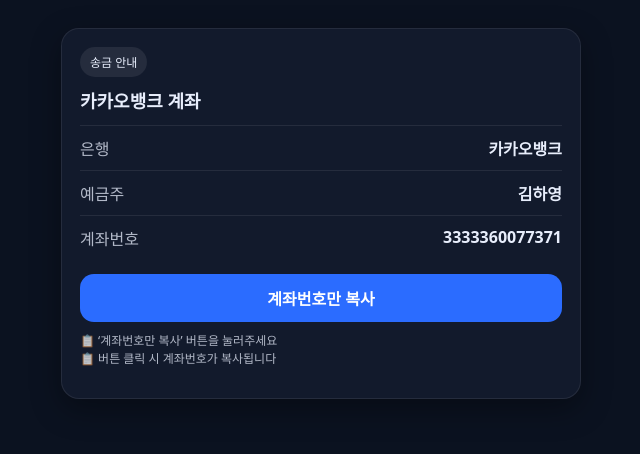
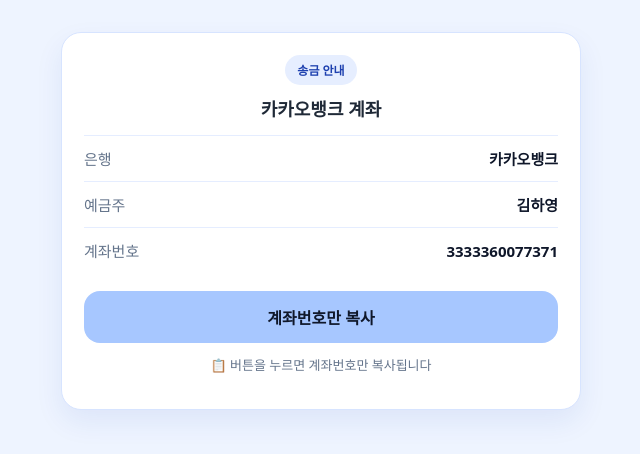
Before and after one commit to HaebinNa/-, a plain HTML site: page index.html in a window 1280 px wide. Shown: the whole page, without its empty margins (319-959 px from the left). Drawn offline with Linux system fonts and the light colour scheme.

Commit message:
Update index.html

```diff
--- a/index.html
+++ b/index.html
@@ -4,23 +4,124 @@
   <meta charset="utf-8" />
   <meta name="viewport" content="width=device-width, initial-scale=1" />
   <title>계좌번호 복사</title>
+
   <style>
-    body { font-family: system-ui, -apple-system, "Segoe UI", Roboto, "Noto Sans KR", sans-serif; margin: 0; background: #0b1220; color: #e8eefc; }
-    .wrap { max-width: 520px; margin: 0 auto; padding: 28px 18px; }
-    .card { background: #121a2c; border: 1px solid rgba(255,255,255,0.08); border-radius: 18px; padding: 18px; box-shadow: 0 10px 30px rgba(0,0,0,0.35); }
-    .badge { display: inline-block; font-size: 12px; padding: 6px 10px; border-radius: 999px; background: rgba(255,255,255,0.08); margin-bottom: 10px; }
-    h1 { font-size: 18px; margin: 0 0 12px; }
-    .row { display: flex; justify-content: space-between; gap: 10px; padding: 10px 0; border-top: 1px solid rgba(255,255,255,0.08); }
-    .row:first-of-type { border-top: 0; }
-    .label { opacity: 0.75; }
-    .value { font-weight: 650; text-align: right; word-break: break-all; }
-    button { width: 100%; margin-top: 14px; padding: 12px 14px; border: 0; border-radius: 14px; font-size: 16px; font-weight: 700; cursor: pointer; background: #2b6cff; color: white; }
-    button:active { transform: translateY(1px); }
-    .hint { margin-top: 10px; font-size: 12px; opacity: 0.75; line-height: 1.5; }
-    .toast { margin-top: 10px; font-size: 13px; padding: 10px 12px; border-radius: 12px; background: rgba(46, 204, 113, 0.14); border: 1px solid rgba(46, 204, 113, 0.25); display: none; }
-    .copybox { position: absolute; left: -9999px; top: -9999px; }
+    /* ===== 전체 배경 ===== */
+    body {
+      margin: 0;
+      font-family: system-ui, -apple-system, "Segoe UI", Roboto, "Noto Sans KR", sans-serif;
+      background: #EEF4FF;          /* 파스텔 블루 배경 */
+      color: #1F2937;
+    }
+
+    .wrap {
+      max-width: 520px;
+      margin: 0 auto;
+      padding: 32px 18px;
+    }
+
+    /* ===== 카드 ===== */
+    .card {
+      background: #FFFFFF;
+      border: 1px solid #D7E4FF;
+      border-radius: 20px;
+      padding: 22px;
+      box-shadow: 0 12px 28px rgba(30, 64, 175, 0.08);
+      text-align: center;
+    }
+
+    /* ===== 상단 배지 ===== */
+    .badge {
+      display: inline-block;
+      background: #E6EEFF;
+      color: #1E40AF;
+      font-size: 12px;
+      padding: 6px 12px;
+      border-radius: 999px;
+      margin-bottom: 10px;
+      font-weight: 600;
+    }
+
+    h1 {
+      font-size: 18px;
+      margin: 0 0 14px;
+    }
+
+    /* ===== 정보 행 ===== */
+    .row {
+      display: flex;
+      justify-content: space-between;
+      align-items: center;
+      padding: 12px 0;
+      border-top: 1px solid #E5EDFF;
+      font-size: 15px;
+    }
+
+    .row:first-of-type {
+      border-top: none;
+    }
+
+    .label {
+      color: #64748B;
+    }
+
+    .value {
+      font-weight: 600;
+      color: #0F172A;
+      word-break: break-all;
+      text-align: right;
+    }
+
+    /* ===== 버튼 ===== */
+    button {
+      width: 100%;
+      margin-top: 18px;
+      padding: 14px 16px;
+      border: none;
+      border-radius: 16px;
+      font-size: 16px;
+      font-weight: 700;
+      cursor: pointer;
+      background: #A7C7FF;          /* 파스텔 블루 버튼 */
+      color: #0F172A;
+    }
+
+    button:hover {
+      background: #93B8FF;
+    }
+
+    button:active {
+      transform: translateY(1px);
+    }
+
+    /* ===== 힌트 ===== */
+    .hint {
+      margin-top: 12px;
+      font-size: 13px;
+      color: #64748B;
+    }
+
+    /* ===== 토스트 ===== */
+    .toast {
+      margin-top: 12px;
+      font-size: 14px;
+      padding: 10px 12px;
+      border-radius: 12px;
+      background: #ECFDF5;
+      border: 1px solid #A7F3D0;
+      color: #065F46;
+      display: none;
+    }
+
+    /* ===== fallback ===== */
+    .copybox {
+      position: absolute;
+      left: -9999px;
+      top: -9999px;
+    }
   </style>
 </head>
+
 <body>
   <div class="wrap">
     <div class="card">
@@ -29,23 +130,25 @@
 
       <div class="row">
         <div class="label">은행</div>
-        <div class="value" id="bankText">카카오뱅크</div>
+        <div class="value">카카오뱅크</div>
       </div>
       <div class="row">
         <div class="label">예금주</div>
-        <div class="value" id="nameText">김하영</div>
+        <div class="value">김하영</div>
       </div>
       <div class="row">
         <div class="label">계좌번호</div>
-        <div class="value" id="acctText">3333360077371</div>
+        <div class="value">3333360077371</div>
       </div>
 
       <button id="copyBtn">계좌번호만 복사</button>
-      <div class="toast" id="toast">복사 완료! 이제 은행 앱에 붙여넣기만 하면 돼요.</div>
+
+      <div class="toast" id="toast">
+        📋 계좌번호가 복사되었습니다
+      </div>
 
       <p class="hint">
-        📋 ‘계좌번호만 복사’ 버튼을 눌러주세요<br/>
-        📋 버튼 클릭 시 계좌번호가 복사됩니다
+        📋 버튼을 누르면 계좌번호만 복사됩니다
       </p>
     </div>
 
@@ -55,29 +158,30 @@
   <script>
     const accountNumber = "3333360077371";
 
-  function showToast(msg) {
+    function showToast() {
       const t = document.getElementById("toast");
-    t.textContent = msg;
       t.style.display = "block";
-    setTimeout(() => (t.style.display = "none"), 1800);
+      setTimeout(() => {
+        t.style.display = "none";
+      }, 1800);
     }
 
     async function copyAccount() {
       try {
         if (navigator.clipboard && window.isSecureContext) {
           await navigator.clipboard.writeText(accountNumber);
-        showToast("복사 완료! 계좌번호만 복사됐어요.");
+          showToast();
           return;
         }
       } catch (e) {}
 
-    // Fallback (일부 브라우저/환경용)
+      // fallback
       const box = document.getElementById("fallbackBox");
       box.value = accountNumber;
       box.select();
       box.setSelectionRange(0, box.value.length);
       const ok = document.execCommand("copy");
-    showToast(ok ? "복사 완료! 계좌번호만 복사됐어요." : "복사에 실패했어요. 계좌번호를 길게 눌러 복사해 주세요.");
+      if (ok) showToast();
     }
 
     document.getElementById("copyBtn").addEventListener("click", copyAccount);
```
Lines whose indentation alone changed are shown as unchanged.
